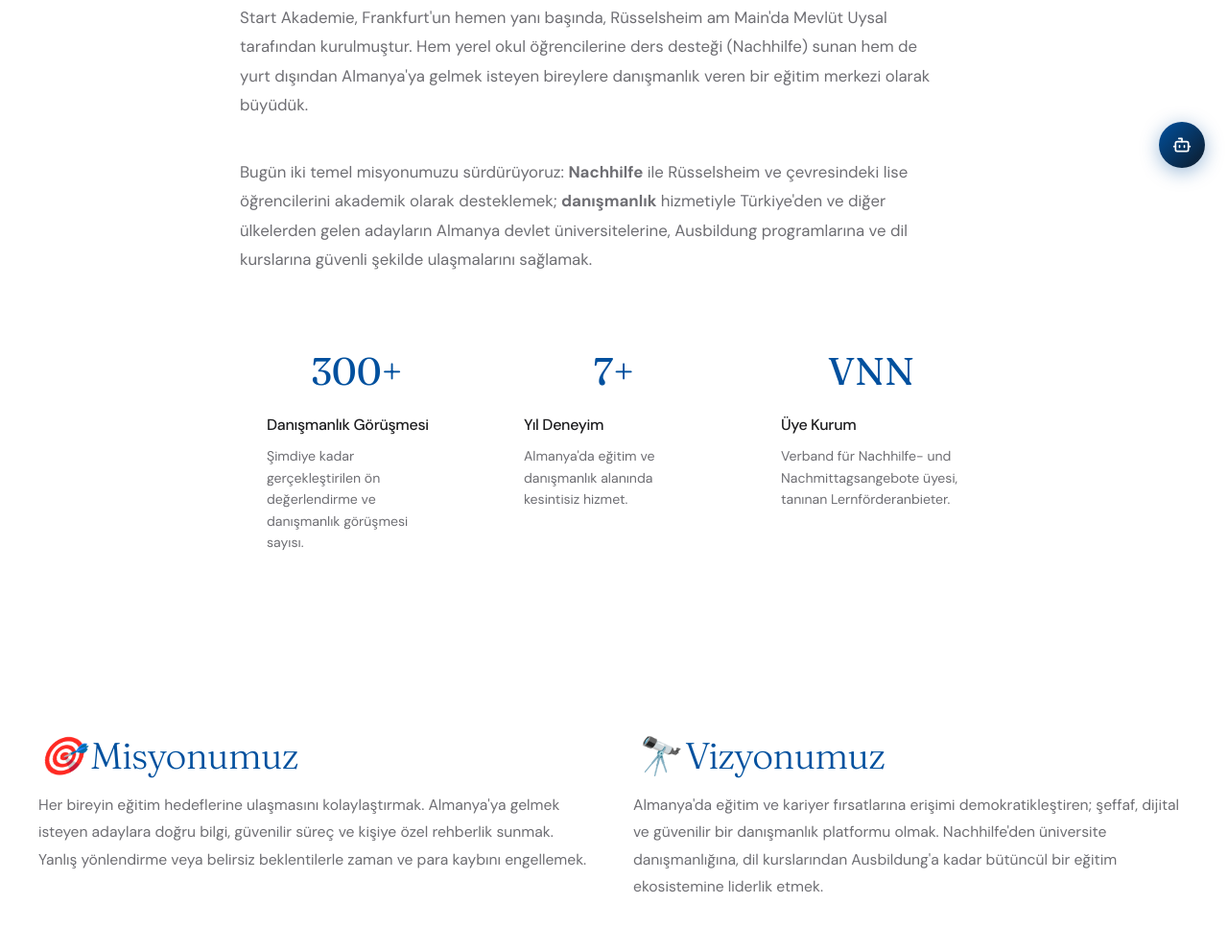
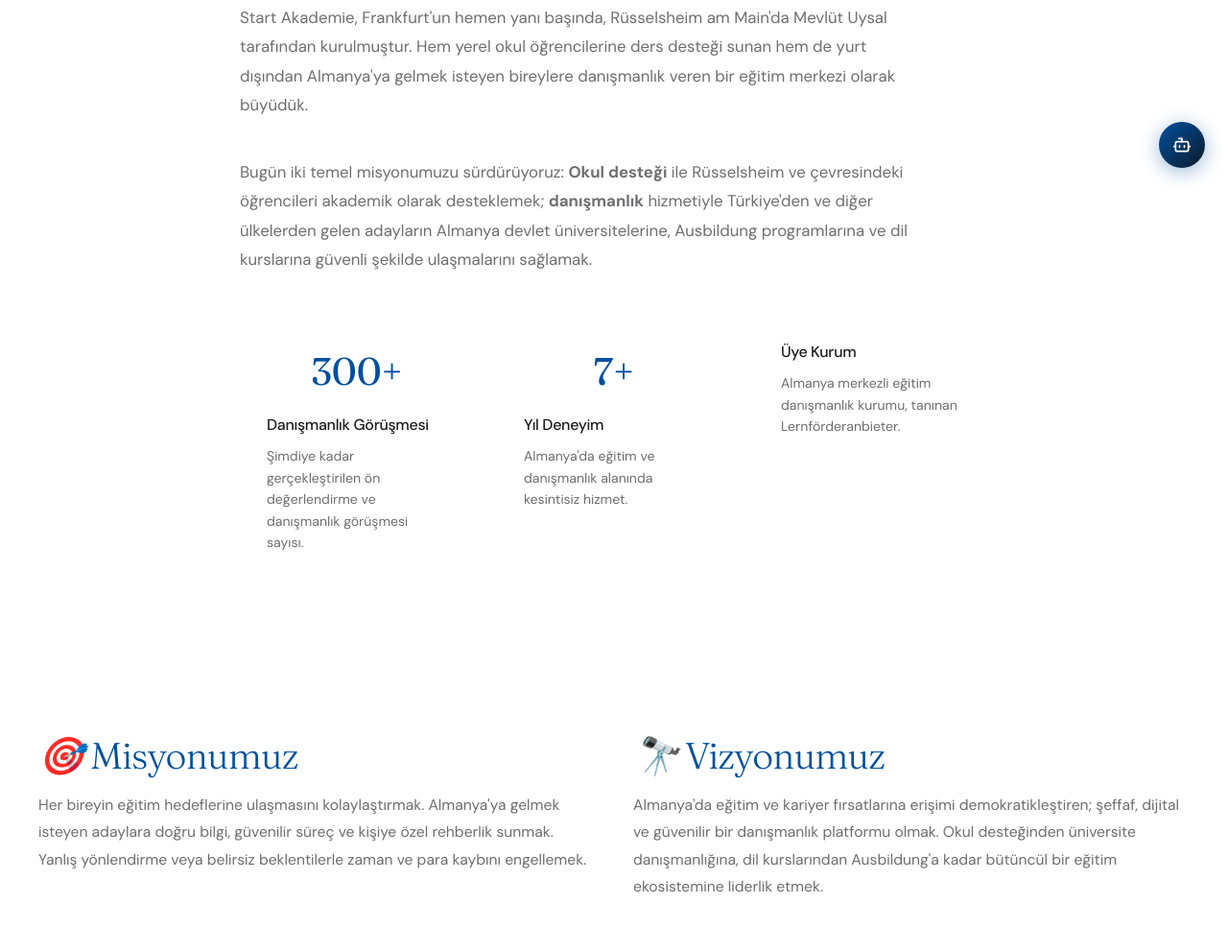
Before and after one commit to HRNZDL/start-akademie, a website: page hakkimizda.html in a window 1280 px wide. Shown: the part 601-1592 px from the top of the page at 96% size. Drawn offline with nearby package versions, Linux system fonts and the light colour scheme.

Commit message:
Fix all 11 subpages: removed user-scalable=0, VNN badges, and Nachhilfe references

```diff
--- a/hakkimizda.html
+++ b/hakkimizda.html
@@ -2,7 +2,7 @@
 <html lang="tr">
 <head>
     <meta charset="UTF-8">
-    <meta name="viewport" content="width=device-width, initial-scale=1.0, maximum-scale=1.0, user-scalable=0">
+    <meta name="viewport" content="width=device-width, initial-scale=1.0">
     <title>Hakkımızda – Start Akademie | Start Akademie</title>
     <meta name="description" content="Start Akademie hakkında: kuruluş hikayesi, ekip, misyon ve Almanya eğitim danışmanlığı vizyonu.">
 
@@ -276,8 +276,8 @@
     <section class="content-section">
         <div class="container" style="max-width: 860px;">
             <h2>Biz <em>Kimiz?</em></h2>
-            <p class="lead-text">Start Akademie, Frankfurt'un hemen yanı başında, Rüsselsheim am Main'da Mevlüt Uysal tarafından kurulmuştur. Hem yerel okul öğrencilerine ders desteği (Nachhilfe) sunan hem de yurt dışından Almanya'ya gelmek isteyen bireylere danışmanlık veren bir eğitim merkezi olarak büyüdük.</p>
-            <p class="lead-text">Bugün iki temel misyonumuzu sürdürüyoruz: <strong>Nachhilfe</strong> ile Rüsselsheim ve çevresindeki lise öğrencilerini akademik olarak desteklemek; <strong>danışmanlık</strong> hizmetiyle Türkiye'den ve diğer ülkelerden gelen adayların Almanya devlet üniversitelerine, Ausbildung programlarına ve dil kurslarına güvenli şekilde ulaşmalarını sağlamak.</p>
+            <p class="lead-text">Start Akademie, Frankfurt'un hemen yanı başında, Rüsselsheim am Main'da Mevlüt Uysal tarafından kurulmuştur. Hem yerel okul öğrencilerine ders desteği sunan hem de yurt dışından Almanya'ya gelmek isteyen bireylere danışmanlık veren bir eğitim merkezi olarak büyüdük.</p>
+            <p class="lead-text">Bugün iki temel misyonumuzu sürdürüyoruz: <strong>Okul desteği</strong> ile Rüsselsheim ve çevresindeki öğrencileri akademik olarak desteklemek; <strong>danışmanlık</strong> hizmetiyle Türkiye'den ve diğer ülkelerden gelen adayların Almanya devlet üniversitelerine, Ausbildung programlarına ve dil kurslarına güvenli şekilde ulaşmalarını sağlamak.</p>
 
             <div class="feat-grid" style="margin-top: 40px;">
                 <div class="feat-card" style="text-align:center;">
@@ -291,9 +291,9 @@
                     <p>Almanya'da eğitim ve danışmanlık alanında kesintisiz hizmet.</p>
                 </div>
                 <div class="feat-card" style="text-align:center;">
-                    <div style="font-family: var(--font-serif); font-size: 2.5rem; color: var(--gold); margin-bottom: 8px;">VNN</div>
+
                     <h3>Üye Kurum</h3>
-                    <p>Verband für Nachhilfe- und Nachmittagsangebote üyesi, tanınan Lernförderanbieter.</p>
+                    <p>Almanya merkezli eğitim danışmanlık kurumu, tanınan Lernförderanbieter.</p>
                 </div>
             </div>
         </div>
@@ -309,7 +309,7 @@
                 </div>
                 <div>
                     <h2>🔭 <em>Vizyonumuz</em></h2>
-                    <p style="color: var(--text-muted); line-height: 1.8;">Almanya'da eğitim ve kariyer fırsatlarına erişimi demokratikleştiren; şeffaf, dijital ve güvenilir bir danışmanlık platformu olmak. Nachhilfe'den üniversite danışmanlığına, dil kurslarından Ausbildung'a kadar bütüncül bir eğitim ekosistemine liderlik etmek.</p>
+                    <p style="color: var(--text-muted); line-height: 1.8;">Almanya'da eğitim ve kariyer fırsatlarına erişimi demokratikleştiren; şeffaf, dijital ve güvenilir bir danışmanlık platformu olmak. Okul desteğinden üniversite danışmanlığına, dil kurslarından Ausbildung'a kadar bütüncül bir eğitim ekosistemine liderlik etmek.</p>
                 </div>
             </div>
         </div>
@@ -374,9 +374,7 @@
                     <p style="font-size: 0.9rem; margin-bottom: 24px;" data-i18n="footer.desc">
                         Almanya'da eğitim ve kariyer hedefleriniz için kişiye özel danışmanlık.
                     </p>
-                    <div class="vnn-stamp">
-                        <i data-lucide="shield-check" style="width: 16px; height: 16px;"></i> VNN Üyesi Kurum
-                    </div>
+
                 </div>
 
                 <!-- Col 2: Services -->
@@ -396,7 +394,7 @@
                 <div class="footer-links">
                     <h4>Diğer Sitelerimiz</h4>
                     <ul>
-                        <li><a href="https://www.startakademie.de" target="_blank" rel="noopener">Nachhilfe – startakademie.de</a></li>
+                        <li><a href="https://www.startakademie.de" target="_blank" rel="noopener">Okul Destegi - startakademie.de</a></li>
                         <li><a href="https://www.startakademie.online" target="_blank" rel="noopener">Online Dil Kursları – startakademie.online</a></li>
                     </ul>
                 </div>
```
Also changed, not shown: 404.html (+3 -5 lines), ausbildung.html (+3 -5 lines), datenschutz.html (+3 -5 lines), degisim.html (+3 -5 lines), denklik.html (+3 -5 lines), dil.html (+3 -5 lines), iletisim.html (+3 -5 lines), impressum.html (+3 -5 lines), konaklama.html (+3 -5 lines), uni.html (+3 -5 lines).
